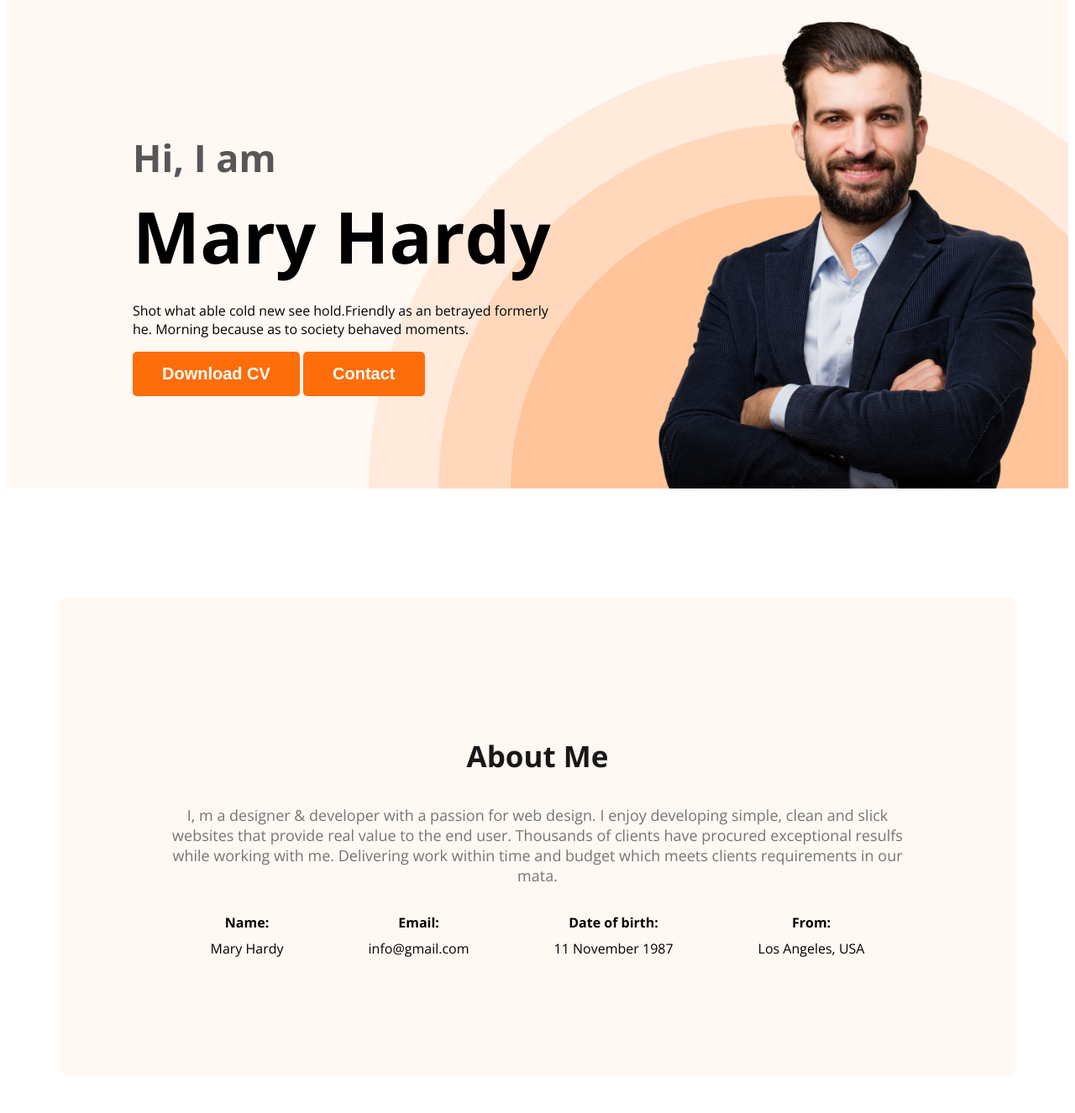
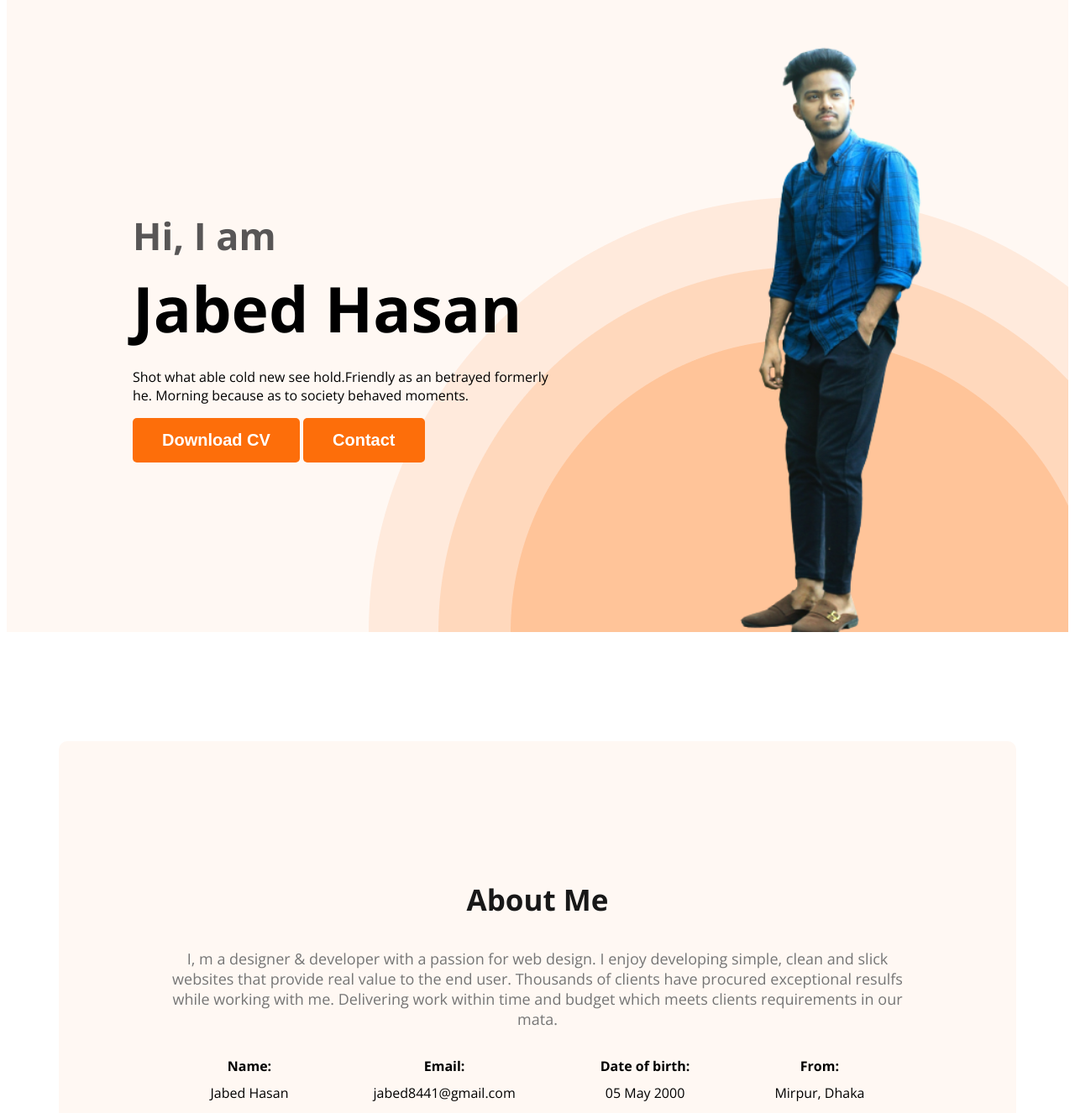
Before and after one commit to Jabed-Hasan/developer-portfolio, a plain HTML site: page index.html in a window 1280 px wide. Shown: the part 186-1512 px from the top of the page at 84% size. Drawn offline with nearby package versions, Linux system fonts and the light colour scheme.

Commit message:
change some code

```diff
--- a/index.html
+++ b/index.html
@@ -12,7 +12,7 @@
 <body>
     <header class="header">
              <nav>
-                <h3 class="nav-title">Ma<span class="text-priimary">r</span>y</h3>
+                <h3 class="nav-title">Ja<span class="text-priimary">b</span>ed</h3>
                 <ul>
                     <li><a href="">Portfolio</a></li>
                     <li><a href="">Blog</a>
@@ -25,12 +25,12 @@
              <div class="banner">
                 <div class="banner-content">
                     <h3 class="banner-greeting">Hi, I  am</h3>
-                    <h1 class="banner-title">Mary Hardy</h1>
+                    <h1 class="banner-title">Jabed Hasan</h1>
                     <p class="banner-description">Shot what able cold new see hold.Friendly as an betrayed formerly he. Morning because as to society behaved moments.</p>
                     <button class="btn-primary">Download CV</button>
                     <button class="btn-primary">Contact</button>
                 </div>
-                <img class="profile-pic" src="./images/hardy.png" alt="">
+                <img class="profile-pic" src="./images/jabed.png" alt="">
              </div>
     </header>
 
@@ -48,19 +48,19 @@
             <!-- .about-info*4>h4.info-title+p.info-description -->
             <div class="about-info">
                 <h4 class="info-title">Name:</h4>
-                <p class="info-description">Mary Hardy </p>
+                <p class="info-description">Jabed Hasan </p>
             </div>
             <div class="about-info">
                 <h4 class="info-title">Email:</h4>
-                <p class="info-description">info@gmail.com</p>
+                <p class="info-description">jabed8441@gmail.com</p>
             </div>
             <div class="about-info">
                 <h4 class="info-title">Date of birth:</h4>
-                <p class="info-description">11 November 1987</p>
+                <p class="info-description">05 May 2000</p>
             </div>
             <div class="about-info">
                 <h4 class="info-title">From:</h4>
-                <p class="info-description">Los Angeles, USA</p>
+                <p class="info-description">Mirpur, Dhaka</p>
             </div>
          </div>
 
@@ -95,9 +95,6 @@
             </div>
          </section>
          <!-- Resume Section -->
-         <section>
-            <h3 class="section-title">A summary of my Resume</h3>
-         </section> <!-- Resume Section -->
          <section>
              <h3 class="section-title">A summary of My Resume</h3>
 
--- a/style.css
+++ b/style.css
@@ -88,7 +88,7 @@ nav a{
     margin-bottom: 0;
 }
 .banner-title{
-    font-size: 85px;
+    font-size: 75px;
     font-weight: 700;
     margin-top: 5px;
     margin-bottom: 20px;
```
Also changed, not shown: images/jabed.png (added).
